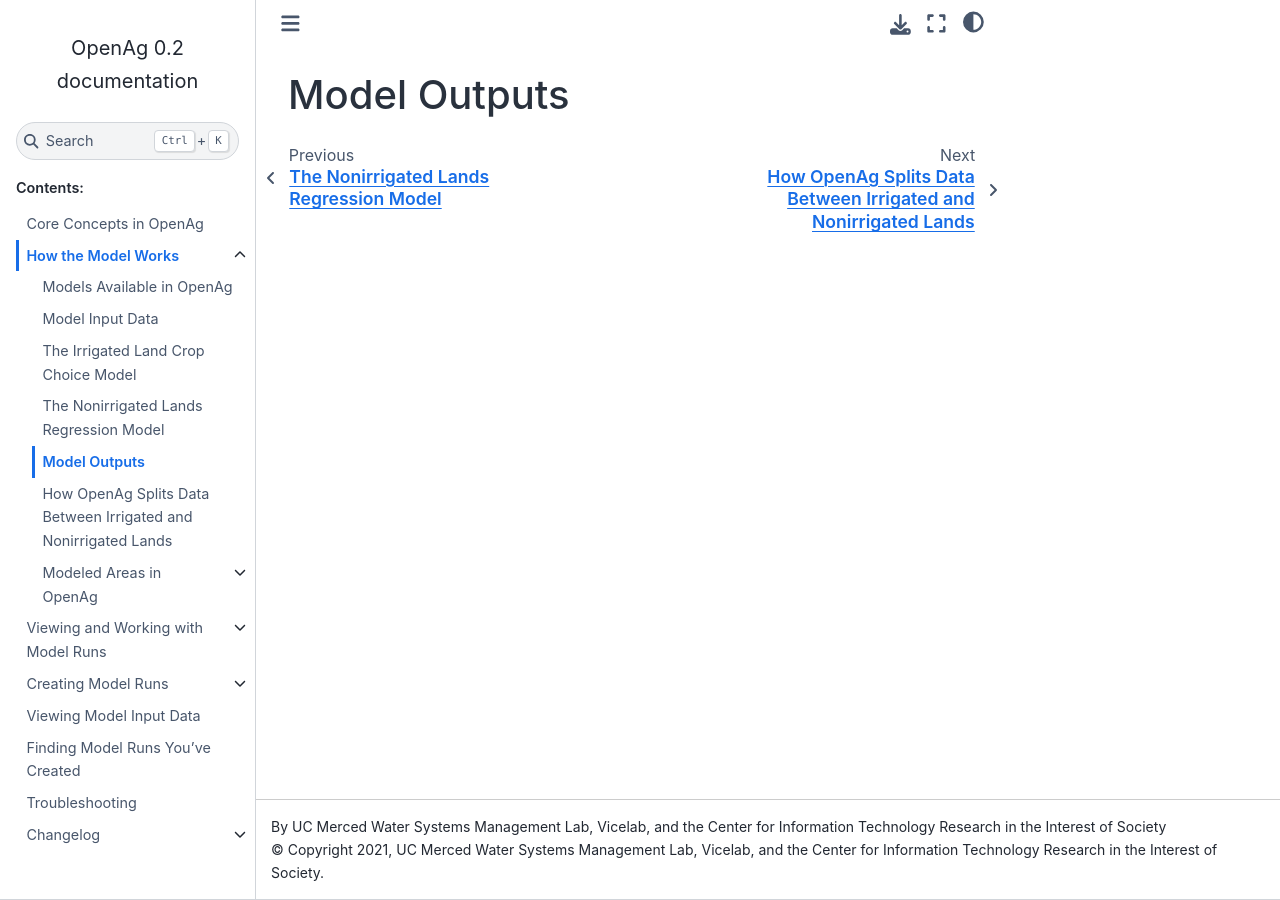
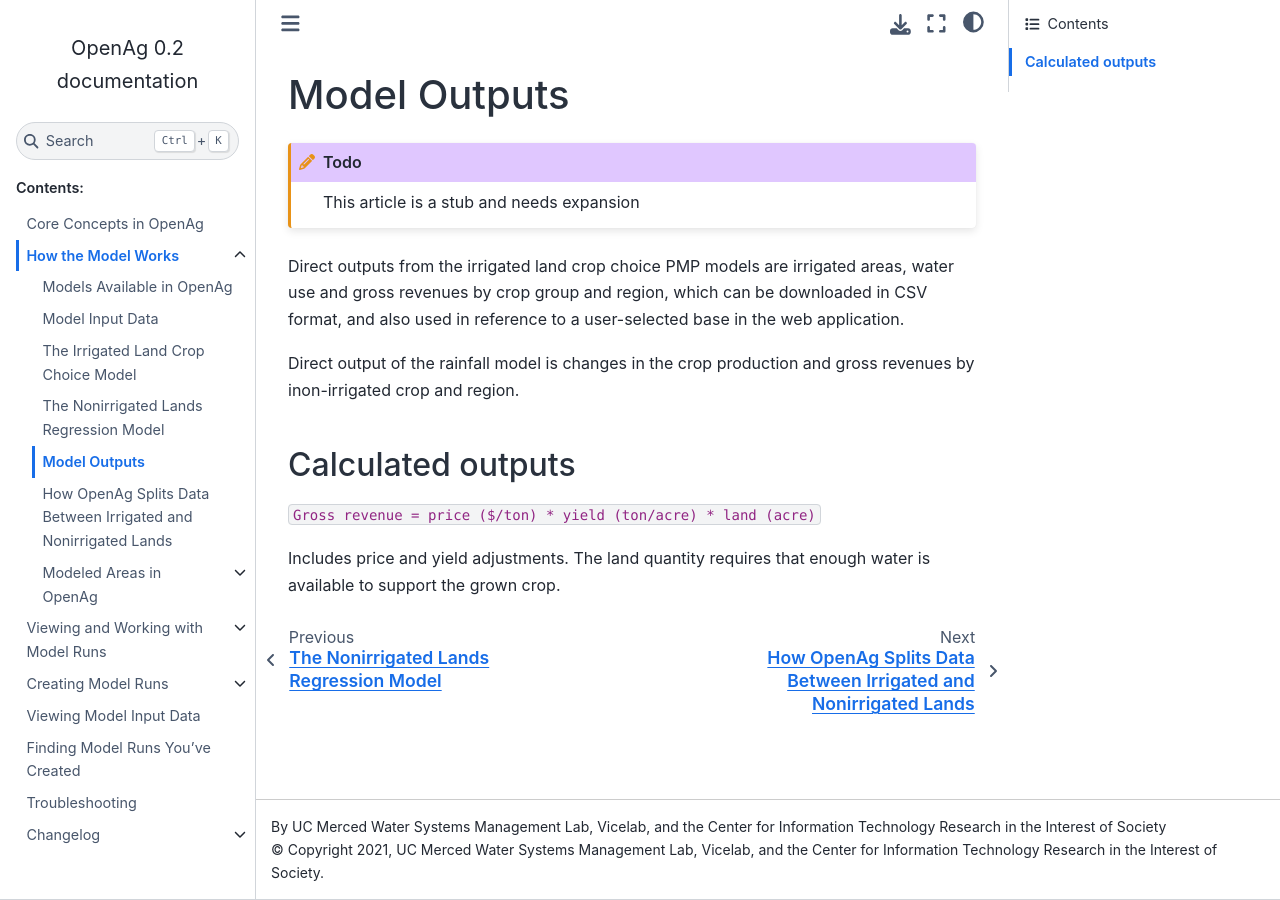
Before and after one commit to Water-Systems-Management-UCM/OpenAg_Docs, a Sphinx documentation site: the page built from source/Dapper/outputs.rst, in a window 1280 px wide. Built offline with Sphinx 7.4.7 and the Sphinx Book theme 1.1.4, drawn with Linux system fonts in a browser that asks for light colours.

Commit message:
Model outputs draft

```diff
--- a/source/Dapper/outputs.rst
+++ b/source/Dapper/outputs.rst
@@ -1,5 +1,19 @@
 Model Outputs
 ==============
+
+.. todo::
+    This article is a stub and needs expansion
+
+Direct outputs from the irrigated land crop choice PMP models are irrigated areas, water use and gross revenues by crop group and region, which can be downloaded in CSV format, and also used in reference to a user-selected base in the web application.
+
+Direct output of the rainfall model is changes in the crop production and gross revenues by inon-irrigated crop and region.
+
+Calculated outputs
+----------------------
+:code:`Gross revenue = price ($/ton) * yield (ton/acre) * land (acre)`
+
+Includes price and yield adjustments. The land quantity requires that enough water is available to support the grown crop.
+
 
 ..
     Comment
```
